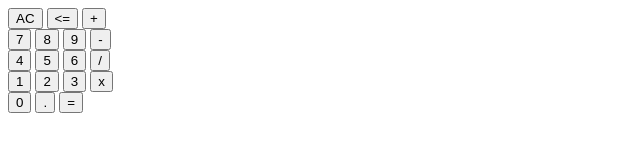
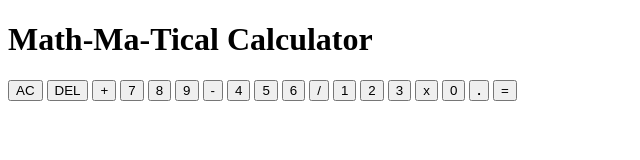
Before and after one commit to mashm3ll0w/Js-Calculator, a plain HTML site: page index.html in a window 1280 px wide. Shown: the whole page, without its empty margins (0-640 px from the left). Drawn offline with Linux system fonts and the light colour scheme.

Commit message:
re-arrange the buttons and add a title

```diff
--- a/index.html
+++ b/index.html
@@ -2,39 +2,32 @@
 <html lang="en">
 	<head>
 		<meta charset="UTF-8" />
-		<meta name="viewport" content="width=`, initial-scale=1.0" />
+		<meta name="viewport" content="width=device-width, initial-scale=1.0" />
 		<link rel="stylesheet" href="styles.css" type="text/css" />
 		<title>Calculator</title>
 	</head>
 	<body>
+		<h1>Math-Ma-Tical Calculator</h1>
 		<div class="calc-container">
 			<div class="display"></div>
-			<div class="row-one">
+			<div class="calc-buttons">
 				<button class="resetBtn">AC</button>
-				<button class="deleteBtn"><=</button>
-				<button class="addOptr">+</button>
-			</div>
-			<div class="row-two">
+				<button class="deleteBtn">DEL</button>
+				<button class="addOptr" id="operator">+</button>
 				<button class="num7">7</button>
 				<button class="num8">8</button>
 				<button class="num9">9</button>
-				<button class="subOptr">-</button>
-			</div>
-			<div class="row-three">
+				<button class="subOptr" id="operator">-</button>
 				<button class="num4">4</button>
 				<button class="num5">5</button>
 				<button class="num6">6</button>
-				<button class="divOptr">/</button>
-			</div>
-			<div class="row-four">
+				<button class="divOptr" id="operator">/</button>
 				<button class="num1">1</button>
 				<button class="num2">2</button>
 				<button class="num3">3</button>
-				<button class="multiOptr">x</button>
-			</div>
-			<div class="row-five">
+				<button class="multiOptr" id="operator">x</button>
 				<button class="num0">0</button>
-				<button class="decimal">.</button>
+				<button class="decimal"><strong>.</strong></button>
 				<button class="equalSign">=</button>
 			</div>
 		</div>
```
